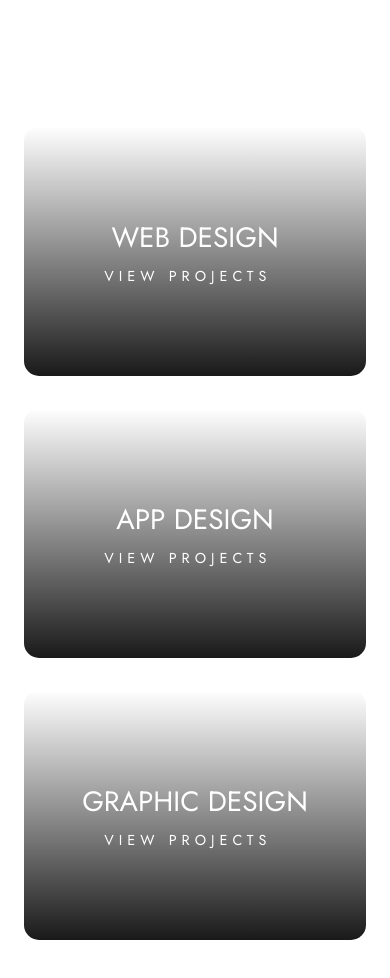
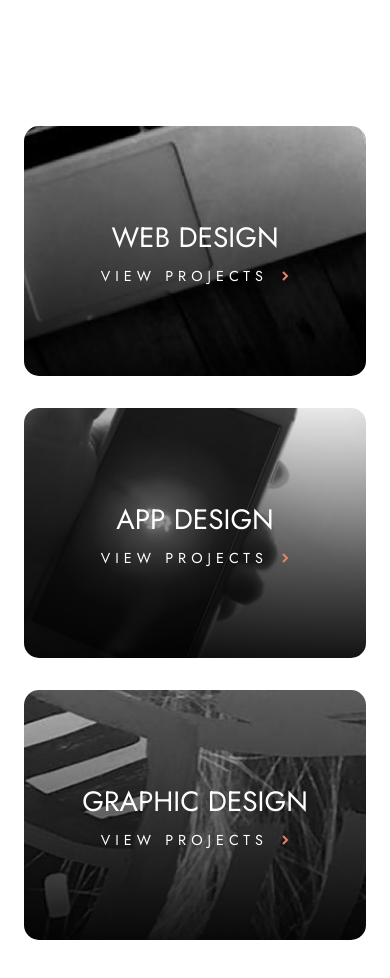
Before and after one commit to nmukassa1/designo, a plain HTML site: page index.html in a window 390 px wide. Shown: the part 1000-1978 px from the top of the page. Drawn offline with Linux system fonts and the light colour scheme.

Commit message:
Update styles.css

```diff
--- a/styles/index/styles.css
+++ b/styles/index/styles.css
@@ -102,7 +102,7 @@ header .container .navActive {
 
 #hero {
   background-color: #E7816B;
-  background-image: url(./assets/home/desktop/bg-pattern-hero-home.svg);
+  background-image: url(../../assets/home/desktop/bg-pattern-hero-home.svg);
   background-repeat: no-repeat;
   background-position: center;
   background-size: cover;
@@ -191,7 +191,7 @@ header .container .navActive {
 }
 
 #portfolio .container .project h3::after {
-  content: url(./assets/shared/desktop/icon-right-arrow.svg);
+  content: url(../../assets/shared/desktop/icon-right-arrow.svg);
   margin-left: 1em;
 }
 
@@ -201,24 +201,24 @@ header .container .navActive {
 }
 
 #portfolio .container .web {
-  background: -webkit-gradient(linear, left top, left bottom, from(rgba(255, 255, 255, 0)), to(rgba(0, 0, 0, 0.9))), url(./assets/home/mobile/image-web-design.jpg);
-  background: linear-gradient(to bottom, rgba(255, 255, 255, 0), rgba(0, 0, 0, 0.9)), url(./assets/home/mobile/image-web-design.jpg);
+  background: -webkit-gradient(linear, left top, left bottom, from(rgba(255, 255, 255, 0)), to(rgba(0, 0, 0, 0.9))), url(../../assets/home/mobile/image-web-design.jpg);
+  background: linear-gradient(to bottom, rgba(255, 255, 255, 0), rgba(0, 0, 0, 0.9)), url(../../assets/home/mobile/image-web-design.jpg);
   background-repeat: no-repeat;
   background-position: center;
   background-size: cover;
 }
 
 #portfolio .container .app {
-  background: -webkit-gradient(linear, left top, left bottom, from(rgba(255, 255, 255, 0)), to(rgba(0, 0, 0, 0.9))), url(./assets/home/mobile/image-app-design.jpg);
-  background: linear-gradient(to bottom, rgba(255, 255, 255, 0), rgba(0, 0, 0, 0.9)), url(./assets/home/mobile/image-app-design.jpg);
+  background: -webkit-gradient(linear, left top, left bottom, from(rgba(255, 255, 255, 0)), to(rgba(0, 0, 0, 0.9))), url(../../assets/home/mobile/image-app-design.jpg);
+  background: linear-gradient(to bottom, rgba(255, 255, 255, 0), rgba(0, 0, 0, 0.9)), url(../../assets/home/mobile/image-app-design.jpg);
   background-repeat: no-repeat;
   background-position: center;
   background-size: cover;
 }
 
 #portfolio .container .graphic {
-  background: -webkit-gradient(linear, left top, left bottom, from(rgba(255, 255, 255, 0)), to(rgba(0, 0, 0, 0.9))), url(./assets/home/mobile/image-graphic-design.jpg);
-  background: linear-gradient(to bottom, rgba(255, 255, 255, 0), rgba(0, 0, 0, 0.9)), url(./assets/home/mobile/image-graphic-design.jpg);
+  background: -webkit-gradient(linear, left top, left bottom, from(rgba(255, 255, 255, 0)), to(rgba(0, 0, 0, 0.9))), url(../../assets/home/mobile/image-graphic-design.jpg);
+  background: linear-gradient(to bottom, rgba(255, 255, 255, 0), rgba(0, 0, 0, 0.9)), url(../../assets/home/mobile/image-graphic-design.jpg);
   background-repeat: no-repeat;
   background-position: center;
   background-size: cover;
```
